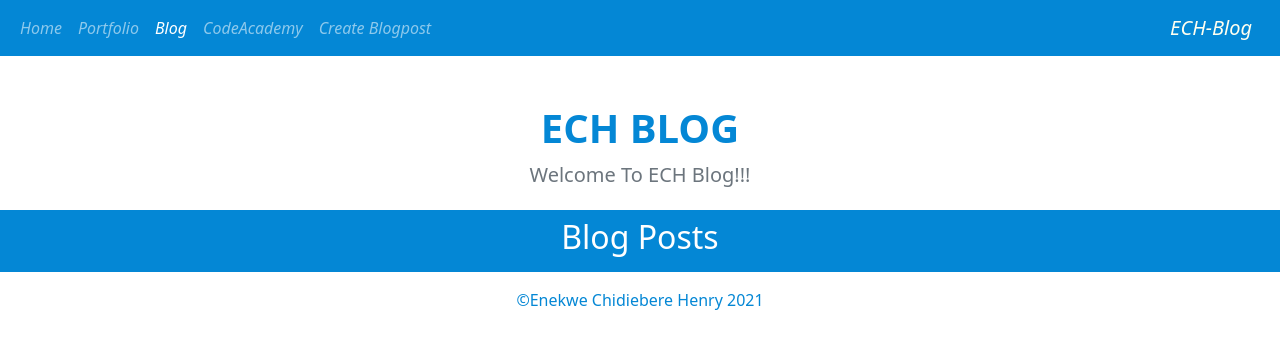
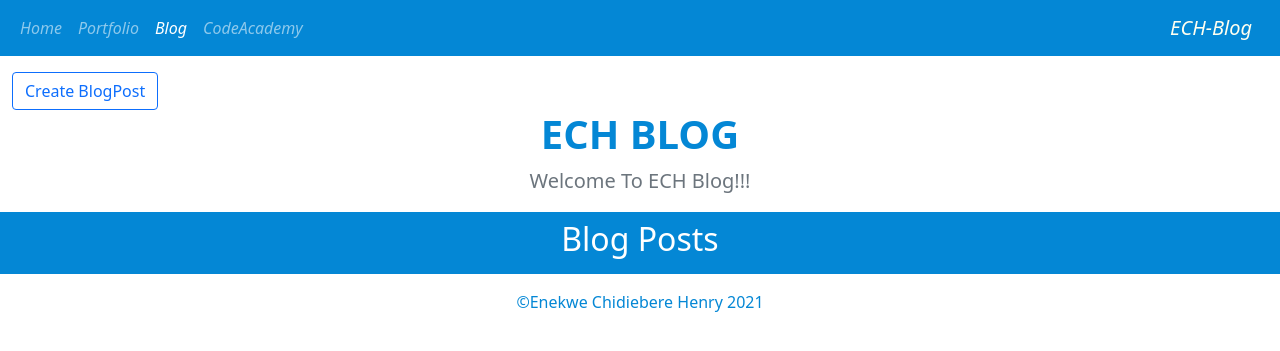
Before and after one commit to chididev/mysite-project, a Django app: page /blog/ in a window 1280 px wide. Shown: the top 351 px of the page. Run offline with Django 3.2, Linux system fonts and the light colour scheme; data that the repository does not hold is empty.

Commit message:
styled my form.html

```diff
--- a/blog/templates/blog/blog.html
+++ b/blog/templates/blog/blog.html
@@ -1,8 +1,12 @@
 {% extends 'main_blog.html' %}
 {% load static %}
 {% block content %}
+<!-- HANDLES THE BLOG PAGE MINI-NAVBAR -->
+<div class = "container-fluid pt-3">
+  <a class = "btn btn-outline-primary" href="{% url 'create' %}">Create BlogPost</a>
+</div>
 <!-- HANDLES THE BLOG PAGE -->
-<div class="jumbotron pt-5 pb-1" style = "background-color: #FFFFFF;">
+<div class="jumbotron" style = "background-color: #FFFFFF;">
   <div class="container-fluid">
     <h1 class="jumbotron-heading" style = "color: #0487D5; text-transform: uppercase; font-weight:bold; text-align: center;">ech blog</h1>
     <p class="lead text-muted" style = "text-transform:capitalize; text-align: center;">welcome to ECH blog!!!</p>
@@ -15,10 +19,10 @@
   <div class="container-fluid">
     <div class="row">
       {% for blog in blogs.all %}
-          <div class="col-md-2">
+          <div class="col-md-3">
             <div class="card mb-4 box-shadow">
               <h5 class="pt-3" style = "text-transform: capitalize; text-align: center;">{{ blog.title }}</h5>
-              <img class="card-img-top img-fluid" src="{{ blog.image.url }}" alt="Card image cap" height=100 width =100>
+              <img class="card-img-top" src="{{ blog.image.url }}" alt="Card image cap" height=100 width =100>
             <div class="card-body">
               <p class="card-text">{{ blog.summary }}</p>
               <hr>
--- a/blog/views.py
+++ b/blog/views.py
@@ -16,7 +16,7 @@
     return render(request, 'blog/detail.html', {'blog': blog_detail})
 
 
-@login_required
+@ login_required
 def create(request):
     form = BlogForm()
     if request.method == 'POST':
--- a/templates/main_blog.html
+++ b/templates/main_blog.html
@@ -46,20 +46,10 @@
             </button>
             <div class="collapse navbar-collapse" id="navbarNavAltMarkup">
                 <div class="navbar-nav" style="text-transform: capitalize; font-style: italic;">
-                    {% if user.is_authenticated %}
-                    <a class="nav-link" href="{% url 'home' %}">Home</a>
-                    <a class="nav-link" href="{% url 'portfolio' %}">Portfolio</a>
-                    <a class="nav-link active" aria-current="page" href="{% url 'blog' %}">Blog</a>
-                    <a class="nav-link" href="{% url 'create' %}">Create Blogpost</a>
-                    <a class="nav-link" href="{% url 'codeacademy' %}">CodeAcademy</a>
-                    <a class="nav-link" href="{% url 'account_logout' %}">Logout</a>
-                    {% else %}
                     <a class="nav-link" href="{% url 'home' %}">Home</a>
                     <a class="nav-link" href="{% url 'portfolio' %}">Portfolio</a>
                     <a class="nav-link active" aria-current="page" href="{% url 'blog' %}">Blog</a>
                     <a class="nav-link" href="{% url 'codeacademy' %}">CodeAcademy</a>
-                    <a class="nav-link" href="{% url 'create' %}">Create Blogpost</a>
-                    {% endif %}
                 </div>
             </div>
                 <!-- HANDLES THE NAV-BAR BRAND TEXT -->
```
Also changed, not shown: blog/templates/blog/blog_form.html (+3 -5 lines).
